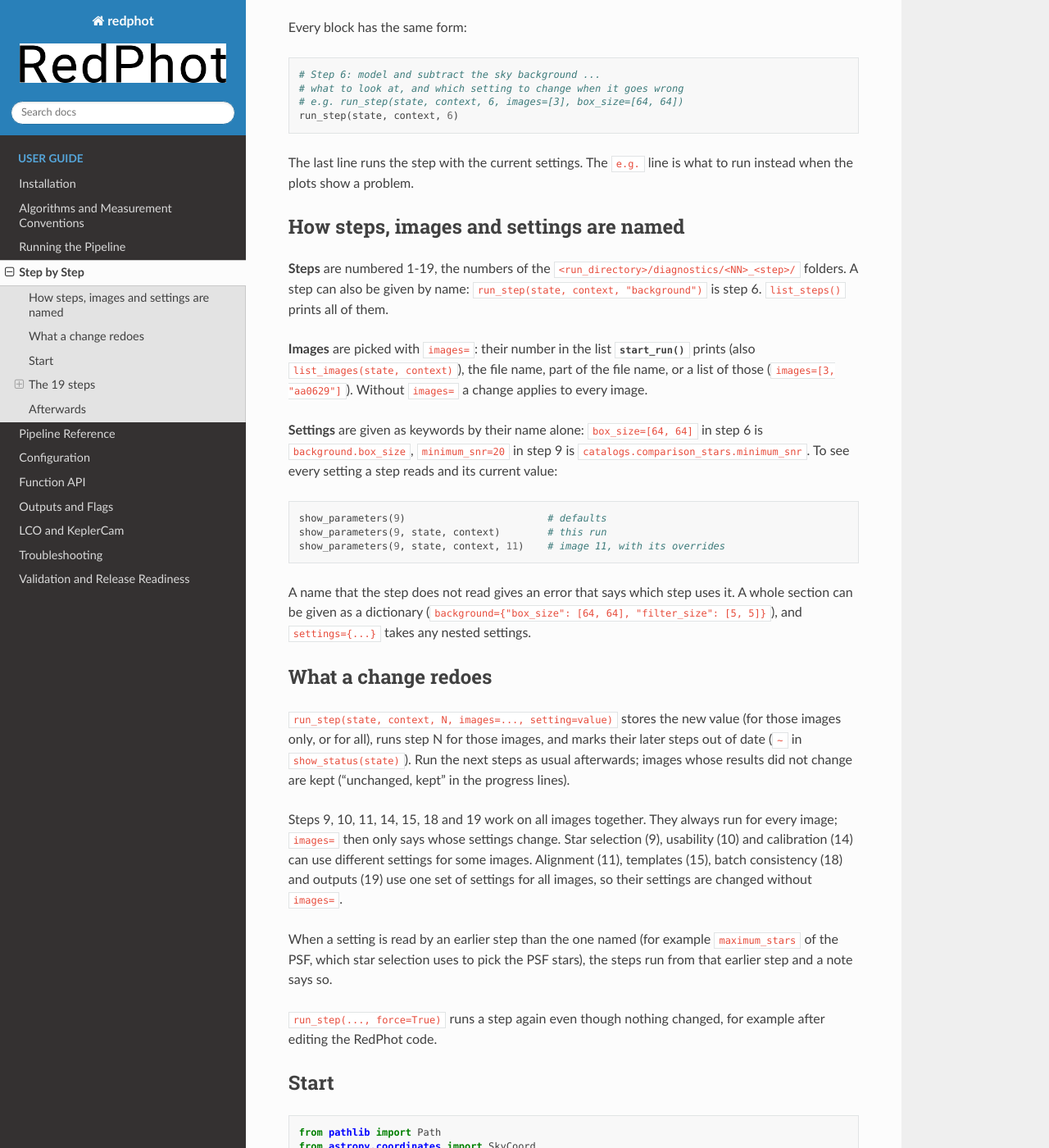
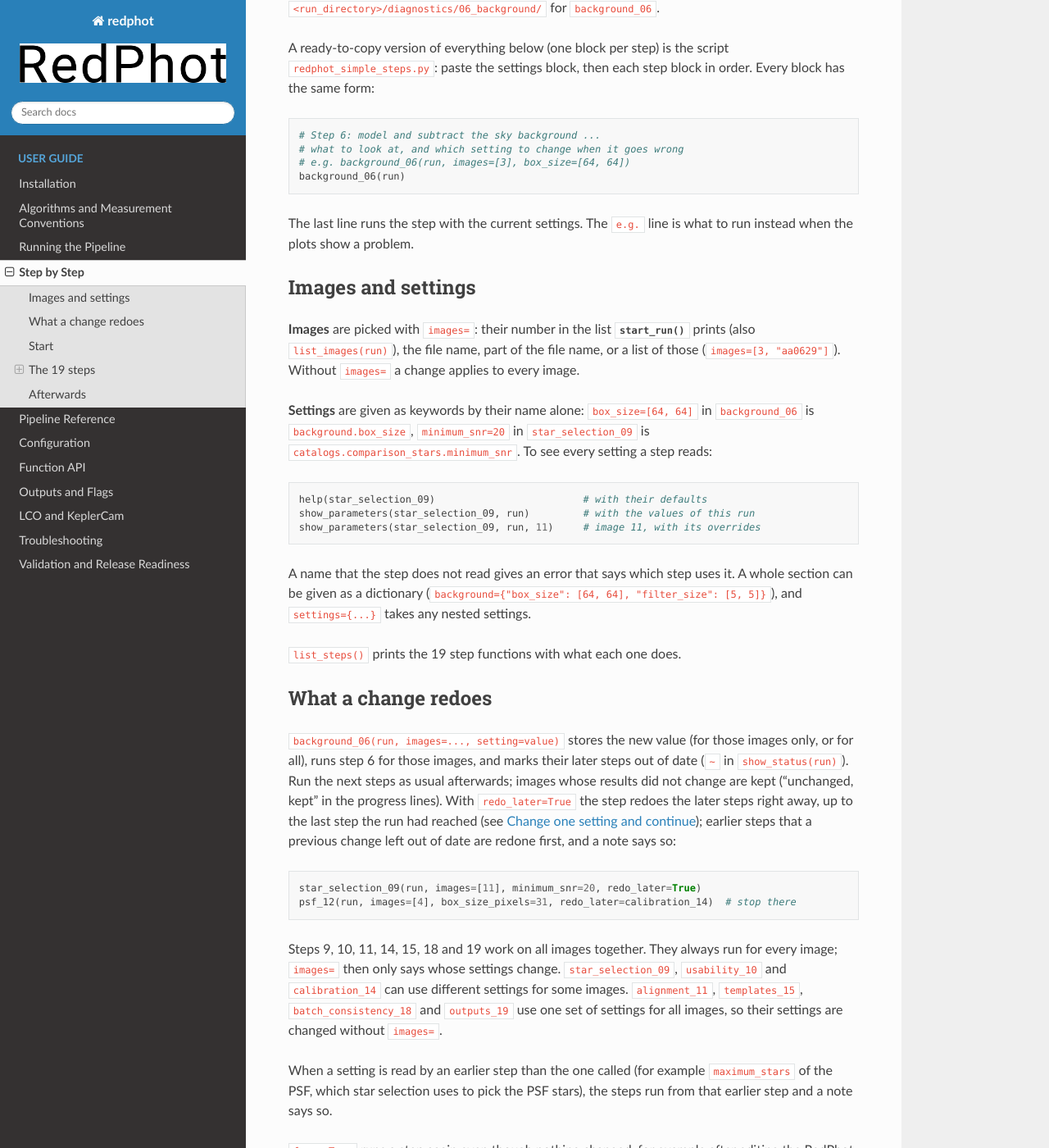
Before and after one commit to gmzsebastian/redphot, a Sphinx documentation site: the page built from docs/tutorials/step_by_step.rst, in a window 1280 px wide and 1400 px high, scrolled down 260 px. Shown: the whole window at 82% size. Built offline with Sphinx 7.4.7 and the Read the Docs theme 3.1.0, drawn with Linux system fonts in a browser that asks for light colours; some of the changed text lies outside the part shown.

Commit message:
More clear step-by-step runs

```diff
--- a/docs/api.rst
+++ b/docs/api.rst
@@ -4,7 +4,8 @@ Function API
 RedPhot intentionally exposes functions from their defining modules rather
 than building a large top-level namespace. The most useful entry points are
 ``redphot.pipeline.run_batch`` (everything in one call) and ``redphot.steps``
-(one step at a time, and changing a step for chosen images); lower-level
+(one function per step, ``read_01`` ... ``outputs_19``, and changing a step for
+chosen images); lower-level
 functions support interactive review and custom workflows.
 
 Step by step
--- a/docs/troubleshooting.rst
+++ b/docs/troubleshooting.rst
@@ -50,7 +50,9 @@ Resume marks products stale
 This is expected after an input timestamp/size, relevant setting, dependency,
 or review decision changes. Each stage depends only on the settings it reads,
 so a change marks stale the first stage that reads it and what follows.
-``redphot.steps.rerun_from`` (or ``rerun_image``) rebuilds from there. A
+A step function with ``redo_later=True`` (for example
+``background_06(run, redo_later=True)``), or ``rerun_image``, rebuilds from
+there. A
 missing checkpoint also marks completed work stale because arrays cannot be
 recovered safely from JSON alone.
 
--- a/docs/tutorials/step_by_step.rst
+++ b/docs/tutorials/step_by_step.rst
@@ -3,73 +3,79 @@ Step by Step
 
 RedPhot can be run one step at a time from a terminal, looking at each step's
 plots before going on and redoing a step with other settings where needed.
-The functions for this are in :mod:`redphot.steps`. A ready-to-copy version of
-everything below (one block per step) is the script
-``redphot_simple_steps.py``: paste the settings block, then each step block in
-order.
+Each of the 19 steps has its own function in :mod:`redphot.steps`, named after
+the step and its number: ``read_01``, ``region_02``, ``masks_03``, ...
+``outputs_19``. The name is the same as the step's folder of plots,
+``<run_directory>/diagnostics/06_background/`` for ``background_06``.
 
-Every block has the same form::
+A ready-to-copy version of everything below (one block per step) is the
+script ``redphot_simple_steps.py``: paste the settings block, then each step
+block in order. Every block has the same form::
 
    # Step 6: model and subtract the sky background ...
    # what to look at, and which setting to change when it goes wrong
-   # e.g. run_step(state, context, 6, images=[3], box_size=[64, 64])
-   run_step(state, context, 6)
+   # e.g. background_06(run, images=[3], box_size=[64, 64])
+   background_06(run)
 
 The last line runs the step with the current settings. The ``e.g.`` line is
 what to run instead when the plots show a problem.
 
-How steps, images and settings are named
-----------------------------------------
-
-**Steps** are numbered 1-19, the numbers of the
-``<run_directory>/diagnostics/<NN>_<step>/`` folders. A step can also be given
-by name: ``run_step(state, context, "background")`` is step 6.
-``list_steps()`` prints all of them.
+Images and settings
+-------------------
 
 **Images** are picked with ``images=``: their number in the list
-:func:`~redphot.steps.start_run` prints (also ``list_images(state, context)``),
-the file name, part of the file name, or a list of those
-(``images=[3, "aa0629"]``). Without ``images=`` a change applies to every
-image.
+:func:`~redphot.steps.start_run` prints (also ``list_images(run)``), the file
+name, part of the file name, or a list of those (``images=[3, "aa0629"]``).
+Without ``images=`` a change applies to every image.
 
 **Settings** are given as keywords by their name alone:
-``box_size=[64, 64]`` in step 6 is ``background.box_size``, ``minimum_snr=20``
-in step 9 is ``catalogs.comparison_stars.minimum_snr``. To see every setting a
-step reads and its current value:
+``box_size=[64, 64]`` in ``background_06`` is ``background.box_size``,
+``minimum_snr=20`` in ``star_selection_09`` is
+``catalogs.comparison_stars.minimum_snr``. To see every setting a step reads:
 
 .. code-block:: python
 
-   show_parameters(9)                        # defaults
-   show_parameters(9, state, context)        # this run
-   show_parameters(9, state, context, 11)    # image 11, with its overrides
+   help(star_selection_09)                         # with their defaults
+   show_parameters(star_selection_09, run)         # with the values of this run
+   show_parameters(star_selection_09, run, 11)     # image 11, with its overrides
 
 A name that the step does not read gives an error that says which step uses
 it. A whole section can be given as a dictionary
 (``background={"box_size": [64, 64], "filter_size": [5, 5]}``), and
 ``settings={...}`` takes any nested settings.
 
+``list_steps()`` prints the 19 step functions with what each one does.
+
 What a change redoes
 --------------------
 
-``run_step(state, context, N, images=..., setting=value)`` stores the new
-value (for those images only, or for all), runs step N for those images, and
-marks their later steps out of date (``~`` in ``show_status(state)``). Run the
-next steps as usual afterwards; images whose results did not change are kept
-("unchanged, kept" in the progress lines).
+``background_06(run, images=..., setting=value)`` stores the new value (for
+those images only, or for all), runs step 6 for those images, and marks their
+later steps out of date (``~`` in ``show_status(run)``). Run the next steps as
+usual afterwards; images whose results did not change are kept ("unchanged,
+kept" in the progress lines). With ``redo_later=True`` the step redoes the
+later steps right away, up to the last step the run had reached (see
+:ref:`change-one-setting`); earlier steps that a previous change left out of
+date are redone first, and a note says so:
+
+.. code-block:: python
+
+   star_selection_09(run, images=[11], minimum_snr=20, redo_later=True)
+   psf_12(run, images=[4], box_size_pixels=31, redo_later=calibration_14)  # stop there
 
 Steps 9, 10, 11, 14, 15, 18 and 19 work on all images together. They always
-run for every image; ``images=`` then only says whose settings change. Star
-selection (9), usability (10) and calibration (14) can use different settings
-for some images. Alignment (11), templates (15), batch consistency (18) and
-outputs (19) use one set of settings for all images, so their settings are
-changed without ``images=``.
+run for every image; ``images=`` then only says whose settings change.
+``star_selection_09``, ``usability_10`` and ``calibration_14`` can use
+different settings for some images. ``alignment_11``, ``templates_15``,
+``batch_consistency_18`` and ``outputs_19`` use one set of settings for all
+images, so their settings are changed without ``images=``.
 
-When a setting is read by an earlier step than the one named (for example
+When a setting is read by an earlier step than the one called (for example
 ``maximum_stars`` of the PSF, which star selection uses to pick the PSF
 stars), the steps run from that earlier step and a note says so.
 
-``run_step(..., force=True)`` runs a step again even though nothing changed,
-for example after editing the RedPhot code.
+``force=True`` runs a step again even though nothing changed, for example
+after editing the RedPhot code.
 
 Start
 -----
@@ -78,7 +84,12 @@ Start
 
    from pathlib import Path
    from astropy.coordinates import SkyCoord
-   from redphot.steps import (start_run, run_step, rerun_from, show_parameters,
+   from redphot.steps import (start_run, read_01, region_02, masks_03, cosmic_rays_04,
+                              fringe_05, background_06, source_quality_07, astrometry_08,
+                              star_selection_09, usability_10, alignment_11, psf_12,
+                              science_photometry_13, calibration_14, templates_15,
+                              subtraction_16, difference_photometry_17,
+                              batch_consistency_18, outputs_19, show_parameters,
                               list_images, show_status, reject_images, keep_images)
 
    INPUT_FILES = Path("AT_2019stc/input_data")      # a folder, "data/*.fits", or a list
@@ -94,23 +105,28 @@ Start
                                              "site_override": "Las Campanas"}},
    }
 
-   state, context = start_run(INPUT_FILES, RUN_DIR, TARGET, SETTINGS, IMAGE_OVERRIDES)
+   run = start_run(INPUT_FILES, RUN_DIR, TARGET, SETTINGS, IMAGE_OVERRIDES)
 
 ``start_run`` creates the run, or reopens the one already saved in
 ``RUN_DIR`` (so the blocks can be pasted again in a new terminal and continue
-where the run stopped). ``new=True`` renames an existing run folder and starts
-over. The instrument of each image comes from its header unless
-``IMAGE_OVERRIDES`` (or ``instrument=``) says otherwise. Keep ``RUN_DIR`` on a
-local disk: the saved run (``pipeline_context.pkl``) holds every image array
-and is rewritten after each step.
+where the run stopped), and prints the numbered list of images. ``new=True``
+renames an existing run folder and starts over. The instrument of each image
+comes from its header unless ``IMAGE_OVERRIDES`` (or ``instrument=``) says
+otherwise. Keep ``RUN_DIR`` on a local disk: the saved run
+(``pipeline_context.pkl``) holds every image array and is rewritten after each
+step.
+
+``run`` holds the run's ``state`` and ``context`` (``run.state``,
+``run.context``, or ``state, context = run``), for the functions of
+:mod:`redphot.pipeline`.
 
 The 19 steps
 ------------
 
 Defaults are given in brackets.
 
-Step 1 -- read
-~~~~~~~~~~~~~~
+Step 1 -- read_01
+~~~~~~~~~~~~~~~~~
 
 Reads each FITS file: the science array and its HDU, and from the header the
 filter, exposure time, start/mid/end times (MJD), airmass, gain, read noise and
@@ -124,14 +140,14 @@ that disagrees with another one.
 To change, per image, any header field with ``<field>_override``:
 ``saturation_override``, ``gain_override``, ``read_noise_override``,
 ``filter_override``, ``exposure_time_override``, ``instrument_override``,
-``site_override``, ``mjd_override``, ... (``show_parameters(1)`` lists them).
+``site_override``, ``mjd_override``, ... (``help(read_01)`` lists them).
 
 .. code-block:: python
 
-   run_step(state, context, 1, images=[11], saturation_override=45000)
+   read_01(run, images=[11], saturation_override=45000)
 
-Step 2 -- region
-~~~~~~~~~~~~~~~~
+Step 2 -- region_02
+~~~~~~~~~~~~~~~~~~~
 
 Finds the usable part of each image: the header data section, then dead,
 ringing or ramping rows and columns at the edges, trimmed to a rectangle.
@@ -146,10 +162,10 @@ target (``center_on``, "target").
 
 .. code-block:: python
 
-   run_step(state, context, 2, images=[4], edge_crop_pixels=20)
+   region_02(run, images=[4], edge_crop_pixels=20)
 
-Step 3 -- masks
-~~~~~~~~~~~~~~~
+Step 3 -- masks_03
+~~~~~~~~~~~~~~~~~~
 
 Masks saturated pixels (grown by ``saturation_grow_pixels``, 2), bad rows and
 columns, amplifier seams and satellite trails. Masked pixels are magenta in
@@ -165,10 +181,10 @@ your own regions to mask.
 
 .. code-block:: python
 
-   run_step(state, context, 3, images=[2], trail_sigma=3.5)
+   masks_03(run, images=[2], trail_sigma=3.5)
 
-Step 4 -- cosmic rays
-~~~~~~~~~~~~~~~~~~~~~
+Step 4 -- cosmic_rays_04
+~~~~~~~~~~~~~~~~~~~~~~~~
 
 Masks cosmic rays with L.A.Cosmic (``astroscrappy``). Off unless
 ``masks.cosmic_rays.enabled`` is True.
@@ -181,20 +197,20 @@ To change: ``objlim`` (5) -- raise it when star cores are masked as hits
 
 .. code-block:: python
 
-   run_step(state, context, 4, images=[5], objlim=10)
+   cosmic_rays_04(run, images=[5], objlim=10)
 
-Step 5 -- fringe
-~~~~~~~~~~~~~~~~
+Step 5 -- fringe_05
+~~~~~~~~~~~~~~~~~~~
 
 Subtracts a scaled fringe map from red-filter images (``filters``,
 ``["i", "z"]``). Does nothing unless ``enabled`` and ``map_path`` are set.
 
 .. code-block:: python
 
-   run_step(state, context, 5, images=[9], enabled=True, map_path="fringe_i.fits")
+   fringe_05(run, images=[9], enabled=True, map_path="fringe_i.fits")
 
-Step 6 -- background
-~~~~~~~~~~~~~~~~~~~~
+Step 6 -- background_06
+~~~~~~~~~~~~~~~~~~~~~~~
 
 Models the sky on a grid of boxes and subtracts it. Sources are masked first;
 the brightest stars get a mask that grows outward until their halo is lost in
@@ -214,10 +230,10 @@ boxes more masked than this are filled from their neighbors.
 
 .. code-block:: python
 
-   run_step(state, context, 6, images=[3], box_size=[64, 64])
+   background_06(run, images=[3], box_size=[64, 64])
 
-Step 7 -- sources and seeing
-~~~~~~~~~~~~~~~~~~~~~~~~~~~~
+Step 7 -- source_quality_07
+~~~~~~~~~~~~~~~~~~~~~~~~~~~
 
 Detects the sources and measures seeing (FWHM), ellipticity, background and
 the number of saturated sources, and finds the flux above which stars get
@@ -232,10 +248,10 @@ To change: ``threshold_sigma`` (5) -- detection threshold; ``fwhm_warn_arcsec``
 
 .. code-block:: python
 
-   run_step(state, context, 7, threshold_sigma=3.0)
+   source_quality_07(run, threshold_sigma=3.0)
 
-Step 8 -- astrometry
-~~~~~~~~~~~~~~~~~~~~
+Step 8 -- astrometry_08
+~~~~~~~~~~~~~~~~~~~~~~~
 
 Matches the sources to Gaia and checks the WCS; refines it when the match
 allows.
@@ -249,10 +265,10 @@ a poor header WCS; ``fit_distortion`` (False) -- fit distortion terms;
 
 .. code-block:: python
 
-   run_step(state, context, 8, images=[12], maximum_match_separation_arcsec=8.0)
+   astrometry_08(run, images=[12], maximum_match_separation_arcsec=8.0)
 
-Step 9 -- star selection
-~~~~~~~~~~~~~~~~~~~~~~~~
+Step 9 -- star_selection_09
+~~~~~~~~~~~~~~~~~~~~~~~~~~~
 
 All images together. Matches the detections of every image into one source
 list, matches it to the photometric catalog (PS1 for griz), and chooses in each
@@ -269,10 +285,10 @@ To change (per image when needed): ``minimum_snr`` (10),
 
 .. code-block:: python
 
-   run_step(state, context, 9, images=[11], minimum_snr=5)
+   star_selection_09(run, images=[11], minimum_snr=5)
 
-Step 10 -- usability
-~~~~~~~~~~~~~~~~~~~~
+Step 10 -- usability_10
+~~~~~~~~~~~~~~~~~~~~~~~
 
 All images together. A quick zeropoint, the depth, the transparency compared
 with the other images and the cloud pattern across the field. Images that
@@ -285,8 +301,8 @@ To drop an image yourself, or bring one back:
 
 .. code-block:: python
 
-   reject_images(state, context, [4], note="clouds")
-   keep_images(state, context, [4])
+   reject_images(run, [4], note="clouds")
+   keep_images(run, [4])
 
 To change the limits: ``zeropoint_scatter_fail_mag`` (0.3),
 ``transparency_attenuation_fail_mag`` (1.5),
@@ -294,10 +310,10 @@ To change the limits: ``zeropoint_scatter_fail_mag`` (0.3),
 
 .. code-block:: python
 
-   run_step(state, context, 10, zeropoint_scatter_fail_mag=0.5)
+   usability_10(run, zeropoint_scatter_fail_mag=0.5)
 
-Step 11 -- alignment
-~~~~~~~~~~~~~~~~~~~~
+Step 11 -- alignment_11
+~~~~~~~~~~~~~~~~~~~~~~~
 
 All images together, one set of settings. Aligns every image to one reference
 image and fixes the target position from the stacked images (forced
@@ -313,10 +329,10 @@ exactly instead of measuring it; ``centroid_search_radius_arcsec`` (3);
 
 .. code-block:: python
 
-   run_step(state, context, 11, user_position_mode="fixed")
+   alignment_11(run, user_position_mode="fixed")
 
-Step 12 -- PSF
-~~~~~~~~~~~~~~
+Step 12 -- psf_12
+~~~~~~~~~~~~~~~~~
 
 Builds the PSF of each image from its step-9 PSF stars. Images whose PSF
 FAILs are dropped from here on.
@@ -331,10 +347,10 @@ so changing it redoes the run from step 9.
 
 .. code-block:: python
 
-   run_step(state, context, 12, images=[4], box_size_pixels=31)
+   psf_12(run, images=[4], box_size_pixels=31)
 
-Step 13 -- science photometry
-~~~~~~~~~~~~~~~~~~~~~~~~~~~~~
+Step 13 -- science_photometry_13
+~~~~~~~~~~~~~~~~~~~~~~~~~~~~~~~~
 
 Forced photometry of the target and the selected stars at the fixed positions:
 PSF fit and two apertures, with a local sky annulus.
@@ -348,10 +364,10 @@ aperture radii in units of the FWHM; ``sky_inner_radius_fwhm`` /
 
 .. code-block:: python
 
-   run_step(state, context, 13, small_radius_fwhm=1.2)
+   science_photometry_13(run, small_radius_fwhm=1.2)
 
-Step 14 -- calibration
-~~~~~~~~~~~~~~~~~~~~~~
+Step 14 -- calibration_14
+~~~~~~~~~~~~~~~~~~~~~~~~~
 
 All images together. Zeropoint of each image and method from its calibration
 stars (robust weights, sigma clipping, stars that vary across images removed),
@@ -365,10 +381,10 @@ To change (per image when needed): ``minimum_star_snr`` (10), ``sigma_clip``
 
 .. code-block:: python
 
-   run_step(state, context, 14, images=[11], minimum_star_snr=20, sigma_clip=2.5)
+   calibration_14(run, images=[11], minimum_star_snr=20, sigma_clip=2.5)
 
-Step 15 -- templates
-~~~~~~~~~~~~~~~~~~~~
+Step 15 -- templates_15
+~~~~~~~~~~~~~~~~~~~~~~~
 
 All images together, one set of settings. Only with
 ``subtraction.enabled``. Downloads (once, into ``cache_directory``) or loads a
@@ -382,10 +398,10 @@ To change: ``template_survey_priority`` (``["ps1", "legacy", "sdss"]``),
 
 .. code-block:: python
 
-   run_step(state, context, 15, template_survey_priority=["legacy", "ps1"])
+   templates_15(run, template_survey_priority=["legacy", "ps1"])
 
-Step 16 -- subtraction
-~~~~~~~~~~~~~~~~~~~~~~
+Step 16 -- subtraction_16
+~~~~~~~~~~~~~~~~~~~~~~~~~
 
 Registers the template to each image and subtracts it with Hotpants.
 
@@ -399,10 +415,10 @@ To change: ``kernel_order`` ("auto") -- 0 for an unstable kernel;
 
 .. code-block:: python
 
-   run_step(state, context, 16, images=[11], kernel_order=0)
+   subtraction_16(run, images=[11], kernel_order=0)
 
-Step 17 -- difference photometry
-~~~~~~~~~~~~~~~~~~~~~~~~~~~~~~~~
+Step 17 -- difference_photometry_17
+~~~~~~~~~~~~~~~~~~~~~~~~~~~~~~~~~~~
 
 Forced photometry of the target on each difference image, calibrated to
 magnitudes, with limits from empty apertures.
@@ -412,10 +428,10 @@ reported.
 
 .. code-block:: python
 
-   run_step(state, context, 17, detection_sigma=5.0)
+   difference_photometry_17(run, detection_sigma=5.0)
 
-Step 18 -- batch consistency
-~~~~~~~~~~~~~~~~~~~~~~~~~~~~
+Step 18 -- batch_consistency_18
+~~~~~~~~~~~~~~~~~~~~~~~~~~~~~~~
 
 All images together. Light curves of the comparison stars, comparison of the
 photometry methods, outliers, and the preferred light curve.
@@ -425,10 +441,10 @@ To change: ``comparison_star_rms_warn_mag`` (0.05), ``preferred_order``,
 
 .. code-block:: python
 
-   run_step(state, context, 18, ensemble_correction={"enabled": True})
+   batch_consistency_18(run, ensemble_correction={"enabled": True})
 
-Step 19 -- outputs
-~~~~~~~~~~~~~~~~~~
+Step 19 -- outputs_19
+~~~~~~~~~~~~~~~~~~~~~
 
 Writes the tables, the FITS files of each image (PSF model, difference image,
 processed image), the light-curve plot and the PDFs into ``products/``
@@ -438,17 +454,16 @@ To change: ``profile`` ("standard"; "minimal" or "full").
 
 .. code-block:: python
 
-   run_step(state, context, 19, profile="full")
+   outputs_19(run, profile="full")
 
 Afterwards
 ----------
 
-``show_status(state)`` prints a step-by-image table (``P`` pass, ``W`` warn,
+``show_status(run)`` prints a step-by-image table (``P`` pass, ``W`` warn,
 ``F`` fail, ``A`` approved, ``R`` rejected, ``s`` skipped, ``~`` out of date).
 To change a step for some images and bring the whole run up to date in one go,
-use :func:`~redphot.steps.rerun_from` (see
-:ref:`change-one-setting`):
+add ``redo_later=True`` to the step (see :ref:`change-one-setting`):
 
 .. code-block:: python
 
-   rerun_from(state, context, 9, images=[11], minimum_snr=20)
+   star_selection_09(run, images=[11], minimum_snr=20, redo_later=True)
```
Also changed, not shown: README.md (+16 -11 lines), docs/configuration.rst (+4 -5 lines), docs/reference.rst (+5 -4 lines), docs/tutorials/running_pipeline.rst (+31 -29 lines), 2 other files.
